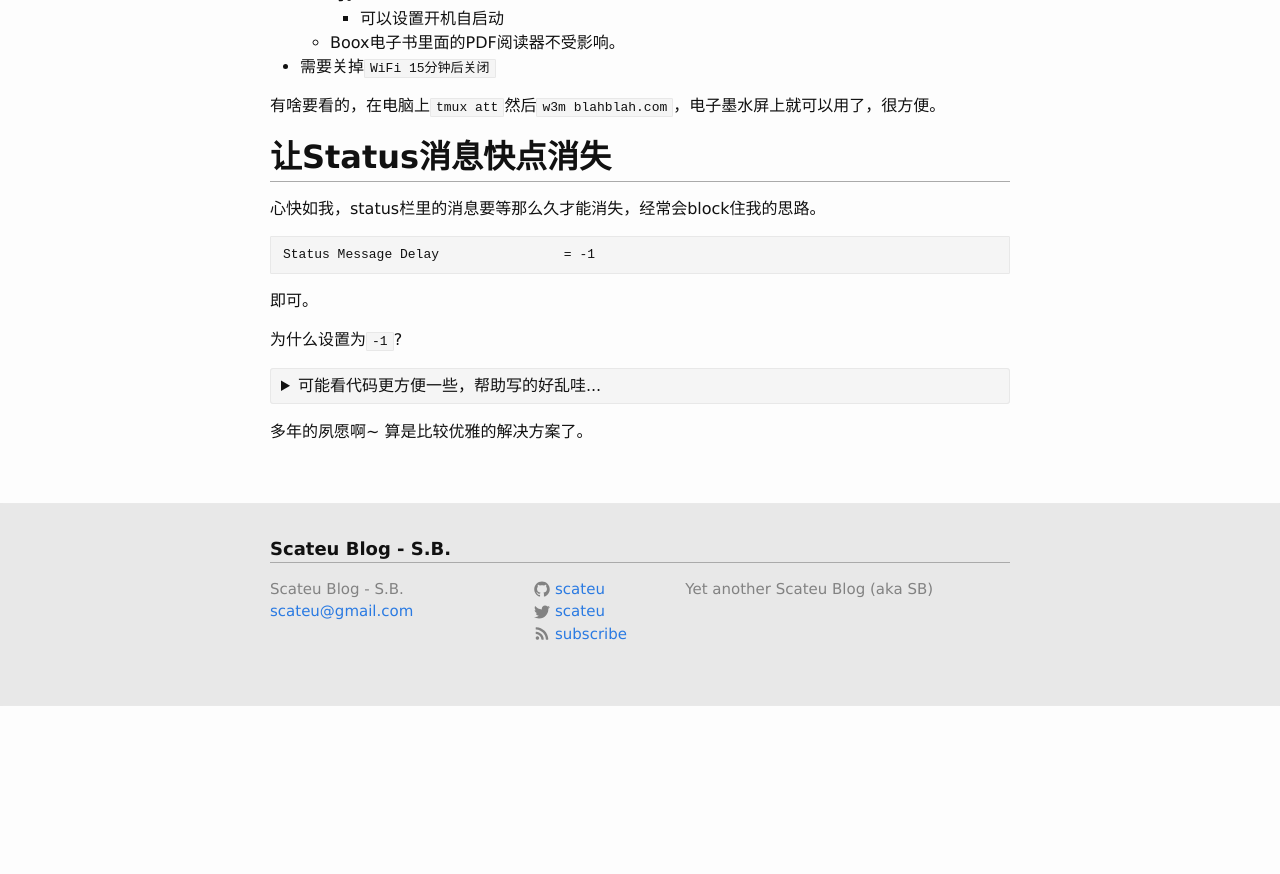
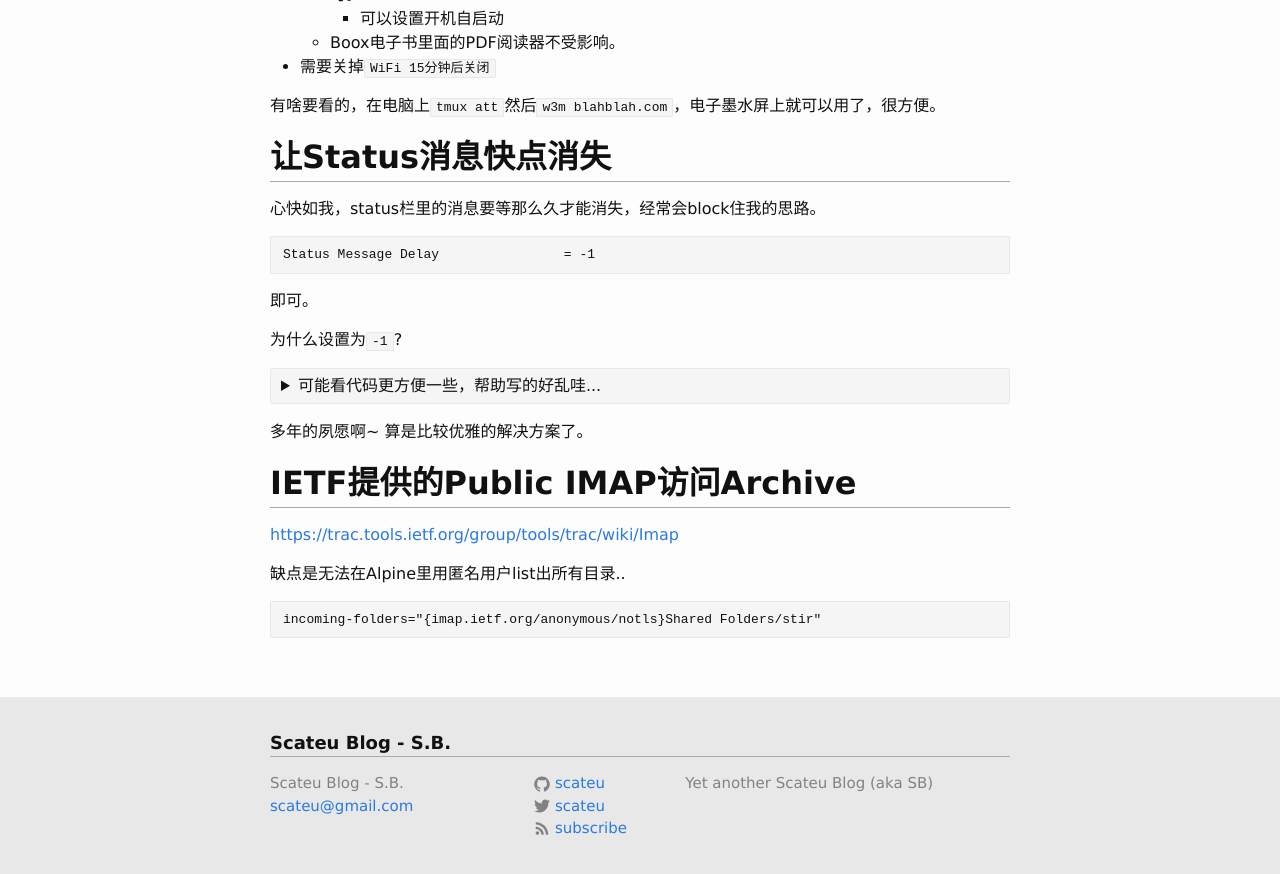
Before and after one commit to scateu/scateu.github.io, a Jekyll site: the page built from _posts/2015-08-23-alpine.md, in a window 1280 px wide and 900 px high, scrolled down 9500 px. Shown: the top 874 px of the window. Built offline with Jekyll 4.4.1, drawn with Linux system fonts in a browser that asks for light colours; nearby versions of some CDN libraries; comment, search, counter and statistics services are not loaded; before the commit the page ends 10205 px from its top, so only the background shows below that.

Commit message:
Sun Jan 20 11:07:43 CST 2019

````diff
--- a/_posts/2015-08-23-alpine.md
+++ b/_posts/2015-08-23-alpine.md
@@ -671,3 +671,15 @@ q_status_message(int flags, int min_time, int max_time, char *message)
 </details>
 
 多年的夙愿啊~ 算是比较优雅的解决方案了。
+
+
+
+## IETF提供的Public IMAP访问Archive
+
+<https://trac.tools.ietf.org/group/tools/trac/wiki/Imap>
+
+缺点是无法在Alpine里用匿名用户list出所有目录..
+
+```
+incoming-folders="{imap.ietf.org/anonymous/notls}Shared Folders/stir"
+```
````
